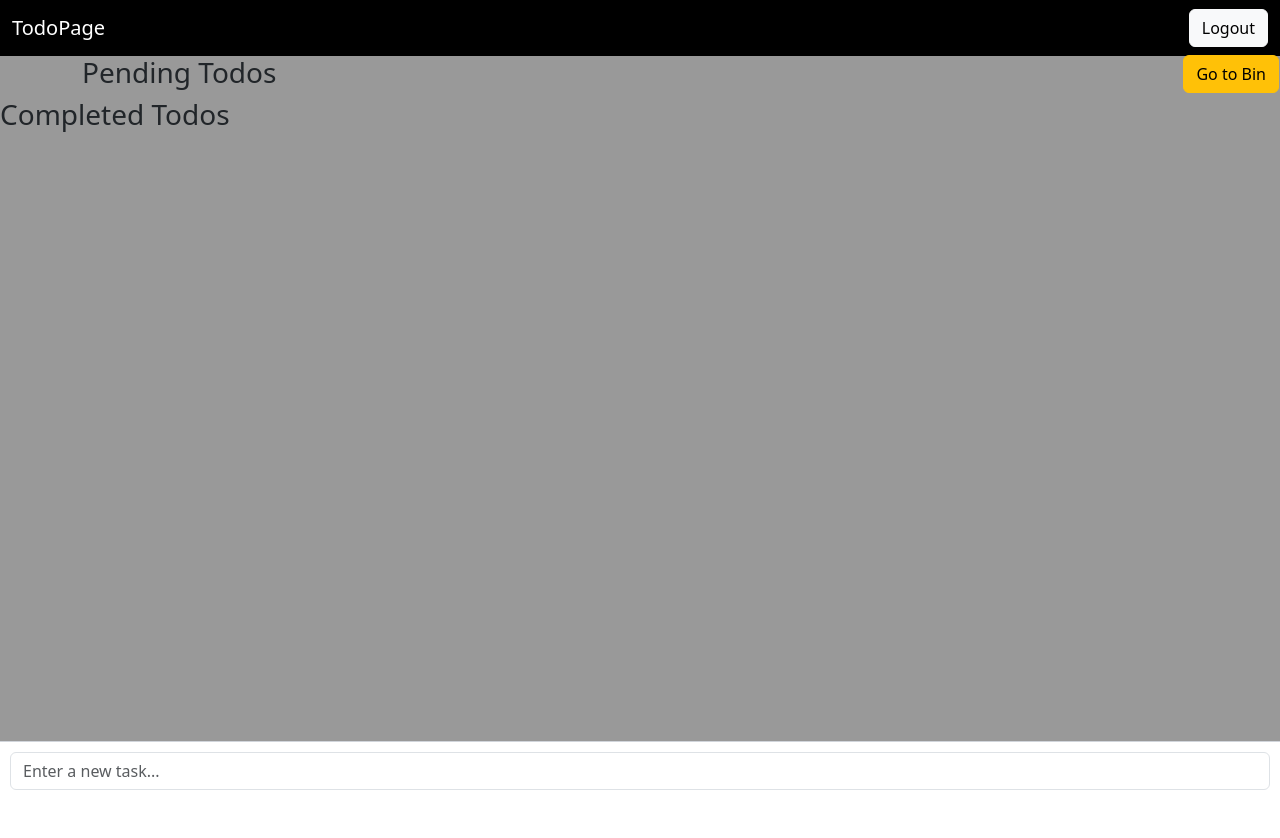
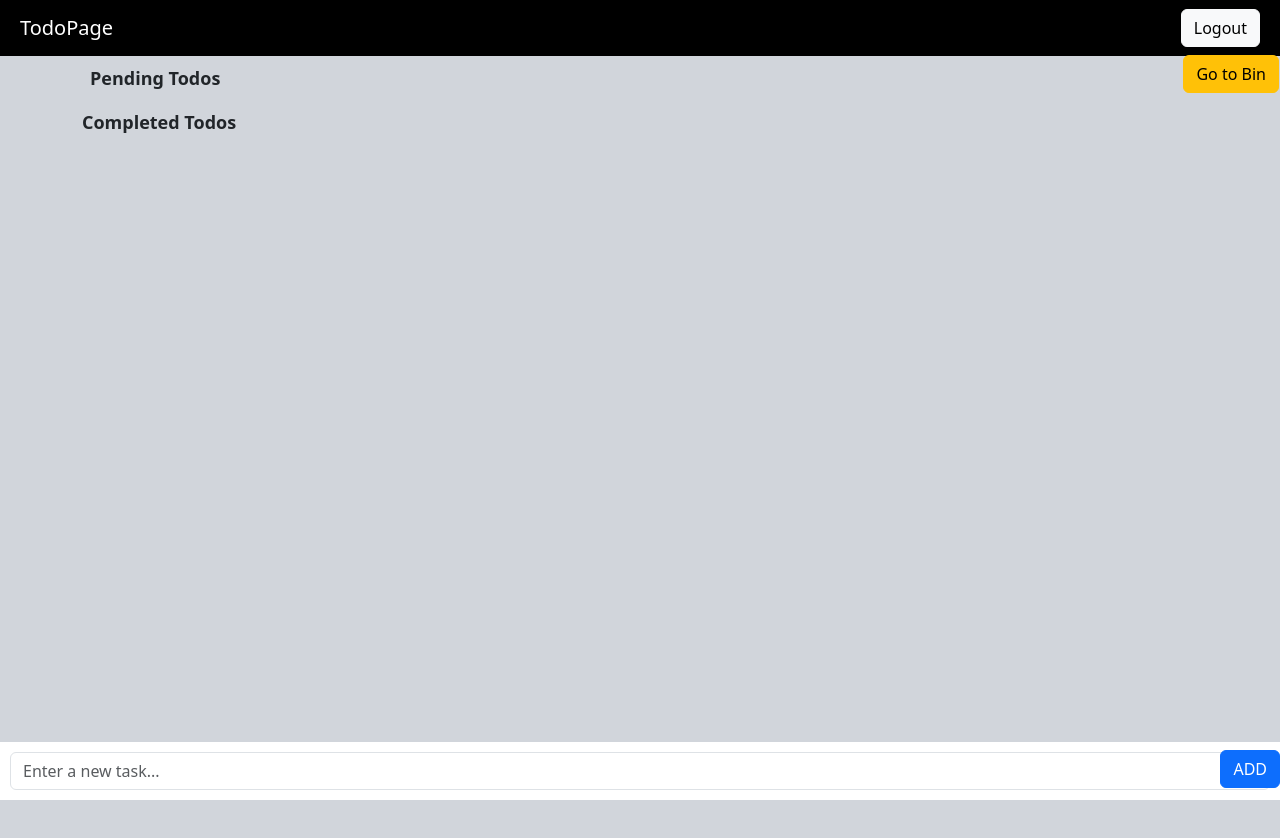
Before and after one commit to VanshiGala/MyDailyPlanner, a React (Create React App) app: page /todopage in a window 1280 px wide. Both pictures are taken after typing "Sample", "Sample123" into the empty fields and a click on the button "Login". Shown: the top 838 px of the page. Before the commit the page ends 800 px from the top, so only its background shows below. Built offline with nearby package versions, Linux system fonts and the light colour scheme.

Commit message:
Changes made

```diff
--- a/src/App.js
+++ b/src/App.js
@@ -4,25 +4,25 @@ import Welcome from './Components/Welcome';
 import Login from './Components/Login';
 import TodoPage from './Components/TodoPage';
 import Bin from './Components/Bin';
+import Header from './Components/Header';
 import 'bootstrap/dist/css/bootstrap.min.css';
+// App > Login
+// TODO
+// Header -> logout
 
 function App() {
   const [isAuthenticated, setIsAuthenticated] = useState(false);
-  const [username, setUsername] = useState('');
-
 
   // Check for logged-in status in localStorage
   useEffect(() => {
     const storedUsername = localStorage.getItem('username');
     if (storedUsername) {
-      setUsername(storedUsername);
       setIsAuthenticated(true);
     }
   }, []);
 
   // Handle login logic
   const handleLogin = (usernameInput) => {
-    setUsername(usernameInput);
     setIsAuthenticated(true);
     localStorage.setItem('username', usernameInput); // Store the username in localStorage
   };
@@ -30,12 +30,13 @@ function App() {
   // Handle logout logic
   const handleLogout = () => {
     setIsAuthenticated(false);
-    setUsername('');
     localStorage.removeItem('username'); // Clear the username from localStorage
   };
 
   return (
+    <>
     <Router>
+      <Header handleLogout={handleLogout}/>
       <Routes>
         {/* Welcome Page Route */}
         <Route path="/welcome" element={<Welcome />} />
@@ -43,12 +44,12 @@ function App() {
        {/* Login Route */}
         <Route
           path="/login"
-          element={!isAuthenticated ? <Login setIsLoggedin ={handleLogin} /> : <Navigate to="/todopage" />}
+          element={!isAuthenticated ? <Login handleLogin = {handleLogin} /> : <Navigate to="/todopage" />}
         />
         {/* TodoPage Route */}
         <Route
           path="/todopage"
-          element={isAuthenticated ? <TodoPage username={username} onLogout={handleLogout} /> : <Navigate to="/login" />}
+          element={isAuthenticated ? <TodoPage/> : <Navigate to="/login" />}
         />
 
         {/* Bin Page Route */}
@@ -64,6 +65,7 @@ function App() {
         />
       </Routes>
     </Router>
+    </>
   );
 }
 
--- /dev/null
+++ b/src/Components/Header.jsx
@@ -0,0 +1,34 @@
+import React from 'react'
+import {Button, Nav, Navbar, NavbarBrand, NavItem} from 'reactstrap';
+import 'bootstrap/dist/css/bootstrap.min.css';
+import { useNavigate } from 'react-router-dom';
+
+function Header({handleLogout}){
+  const navigate = useNavigate();
+
+
+  const onLogout = () => {
+    console.log("Loggin out");
+
+     handleLogout();
+    navigate('/welcome');
+  }
+
+
+  return (
+    <div>
+      <Navbar  className="bg-black text-white p-2 border-none flex justify-between items-center minHeight: '100vh' w-full">
+      <NavbarBrand href="/welcome" className='text-white'>TodoPage</NavbarBrand>
+      <Nav className="ml-auto" navbar>
+        <NavItem>
+            <Button color="light" onClick={onLogout}>Logout</Button>
+
+
+        </NavItem>
+      </Nav>
+    </Navbar>
+    </div>
+  )
+}
+
+export default Header;
--- a/src/Components/Login.jsx
+++ b/src/Components/Login.jsx
@@ -5,7 +5,7 @@ import { BsGoogle } from 'react-icons/bs';
 import { BsInstagram } from 'react-icons/bs';
 import { BsPinterest} from 'react-icons/bs';
 
-const Login = ({ setIsLoggedin }) => {
+const Login = ({ handleLogin }) => {
   const [username, setUsername] = useState('');
   const [password, setPassword] = useState('');
   const [errorMessage, setErrorMessage] = useState('');
@@ -22,13 +22,14 @@ const Login = ({ setIsLoggedin }) => {
       return;
     }
 
-    if (password.length < 6) {
-      setErrorMessage('Password must be at least 6 characters long.');
+    if (password.length < 4) {
+      setErrorMessage('Password must be at least 4 characters long.');
       return;
     }
 
+
     // Set login status and navigate to /todo page
-   setIsLoggedin(true);
+    handleLogin(username);
     navigate('/todopage');
   };
 
--- a/src/Components/TodoPage.jsx
+++ b/src/Components/TodoPage.jsx
@@ -1,22 +1,7 @@
 import React, { useState, useEffect } from 'react';
-import { Container, Card, CardBody, Row, Col, Button, Input, Navbar, NavbarBrand, Nav, NavItem } from 'reactstrap';
-import { Link, useNavigate } from 'react-router-dom';
+import { Container, Card, CardBody, Row, Col, Button, Input } from 'reactstrap';
+import {  useNavigate } from 'react-router-dom';
 
-// Header with Navbar and Logout Button
-function Header() {
-  return (
-    <Navbar  className="bg-black dark">
-      <NavbarBrand href="/welcome" className='text-white'>TodoPage</NavbarBrand>
-      <Nav className="ml-auto" navbar>
-        <NavItem>
-          <Link to="/login">
-            <Button color="light">Logout</Button>
-          </Link>
-        </NavItem>
-      </Nav>
-    </Navbar>
-  );
-}
 
 // Todo Item Component
 function TodoItem({ todo, onDelete, onComplete }) {
@@ -32,8 +17,8 @@ function TodoItem({ todo, onDelete, onComplete }) {
 
             {/* Task text, truncate if too long */}
             <Col>
-              <span style={{ textDecoration: todo.completed ? 'line-through' : 'none' }}>
-                {todo.text.length > 50 ? `${todo.text.substring(0, 50)}...` : todo.text}
+              <span className={`${todo.completed ? 'line-through' : ''}`}>
+                 {todo.text.length > 50 ? `${todo.text.substring(0, 50)}...` : todo.text}
               </span>
               <div>
                 <small>{todo.username} - {todo.timestamp}</small>
@@ -67,6 +52,7 @@ function TodoPage() {
   useEffect(() => {
     const storedTodos = localStorage.getItem('todos');
     const storedDeletedTodos = localStorage.getItem('deletedTodos');
+    const storedCompletedTodos =localStorage.getItem('completedTodos') || [];
 
     if (storedTodos) {
       setTodos(JSON.parse(storedTodos));
@@ -78,7 +64,7 @@ function TodoPage() {
 
   // Add a new task
   const addTodo = (event) => {
-    if (event.key === 'Enter' && newTodo.trim()) {
+    if ((event.key === 'Enter' || event.type === 'click') && newTodo.trim()) {
       const timestamp = new Date().toLocaleString('en-US', {
         hour: 'numeric',
         minute: 'numeric',
@@ -101,7 +87,7 @@ function TodoPage() {
   };
 
   // Delete a task
-  const deleteTodo = (id) => {
+  const deletePendingTodo = (id) => {
     const todoToDelete = todos.find((todo) => todo.id === id);
     const updatedTodos = todos.filter((todo) => todo.id !== id);
     setTodos(updatedTodos);
@@ -111,24 +97,18 @@ function TodoPage() {
     localStorage.setItem('deletedTodos', JSON.stringify([...deletedTodos, todoToDelete])); // Update deleted todos in localStorage
   };
 
-  // Mark task as completed
-  // const completeTodo = (id) => {
-  //   const todo = todos.find((todo) => todo.id === id);
-  //   if (todo.completed) {
-  //     // Move back to pending list
-  //     const updatedTodos = [...todos, { ...todo, completed: false }];
-  //     // setCompletedTodos(completedTodos.filter((t) => t.id !== id));
-  //     setTodos(updatedTodos);
-  //     localStorage.setItem('todos', JSON.stringify(updatedTodos)); // Update localStorage
-  //     setCompletedTodos(completedTodos.filter((t) => t.id !== id));
-  //   } else {
-  //     // Move to completed list
-  //     const updatedCompletedTodos = [...completedTodos, { ...todo, completed: true }];
-  //     setCompletedTodos(updatedCompletedTodos);
-  //     setTodos(todos.filter((t) => t.id !== id));
-  //     localStorage.setItem('todos', JSON.stringify(todos.filter((t) => t.id !== id))); // Update localStorage
-  //   }
-  // };
+  const deleteCompletedTodo = (id) => {
+      const todoToDelete = todos.find((todo) => todo.id === id);
+      const updatedTodos = todos.filter((todo) => todo.id !== id);
+     setCompletedTodos(completedTodos.filter((todo) => todo.id !== id));
+        // setTodos(updatedTodos);
+    localStorage.setItem('todos', JSON.stringify(updatedTodos)); // Update localStorage
+    const storedDeletedTodos = localStorage.getItem('deleteCompletedTodo');
+    const deletedTodos = storedDeletedTodos ? JSON.parse(storedDeletedTodos) : [];
+    localStorage.setItem('deleteCompletedTodo', JSON.stringify([...deletedTodos, todoToDelete])); // Update deleted todos in localStorage
+  };
+
+
 
     const completeTodo = (id) => {
     const todo = todos.find((todo) => todo.id === id);
@@ -149,15 +129,14 @@ function TodoPage() {
     navigate('/bin');
   };
 
-  return (
-    <div fluid style={{ backgroundColor: '#999999', minHeight: '100vh' }}>
-      <Header />
+    return (
+    <div fluid className=" bg-gray-300 min-h-screen"> {/*container*/}
       <Container>
         {/* Ordered List of Pending Todos */}
-        <h3>Pending Todos</h3>
+        <h3 className="text-lg font-semibold  space-y-2 mb-2 m-0 w-full p-2">Pending Todos</h3>
         <ol className="list-group">
           {todos.map((todo) => (
-            <TodoItem key={todo.id} todo={todo} onDelete={deleteTodo} onComplete={completeTodo} />
+            <TodoItem key={todo.id} todo={todo} onDelete={deletePendingTodo} onComplete={completeTodo} />
           ))}
         </ol>
         {/* Bin Button */}
@@ -165,20 +144,20 @@ function TodoPage() {
 >
           Go to Bin
         </Button>
-      </Container>
+
 
         {/* Ordered List of Completed Todos */}
-        <h3>Completed Todos</h3>
-        <ol className="list-group">
+        <h3 className="text-lg font-semibold w-full space-y-2 mb-1 m-0">Completed Todos</h3>
+        <ol className="list-group mb-5">
           {completedTodos.map((todo) => (
-            <TodoItem key={todo.id} todo={todo} onDelete={deleteTodo} onComplete={completeTodo} />
+            <TodoItem key={todo.id} todo={todo} onDelete={deleteCompletedTodo} onComplete={completeTodo} />
           ))}
         </ol>
-
+      </Container>
 
 
       {/* Input Box for Adding a New Task */}
-      <div className="todo-input-box fixed bottom-0 w-full p-[10px] bg-white border-t border-gray-300">
+      <div className="todo-input-box fixed bottom-0 w-full p-[10px]  bg-white border-t border-gray-300">
         <Input
           type="text"
           placeholder="Enter a new task..."
@@ -186,9 +165,11 @@ function TodoPage() {
           onChange={(e) => setNewTodo(e.target.value)}
           onKeyPress={addTodo}
         />
+        <Button color="primary" onClick={addTodo} className="absolute right-0 top-2  ">ADD</Button>
       </div>
+
     </div>
-  );
+   );
 }
 
 export default TodoPage;
--- a/src/Components/Welcome.jsx
+++ b/src/Components/Welcome.jsx
@@ -20,7 +20,7 @@ const Welcome = () => {
   }, []);
 
   return (
-    <Container fluid className= "justify-content-center align-items-center bg-gray-200 min-h-screen">
+    <Container fluid className= "justify-content-center align-items-center bg-gray-300 min-h-screen">
       <Row>
         <Col xs="12">
           <h1 className="text-center p-5">Plan. Prioritize. Prosper!</h1>
--- a/src/index.js
+++ b/src/index.js
@@ -3,6 +3,8 @@ import ReactDOM from 'react-dom/client';
 import './index.css';
 import App from './App';
 import reportWebVitals from './reportWebVitals';
+import 'bootstrap/dist/css/bootstrap.min.css';
+
 
 const root = ReactDOM.createRoot(document.getElementById('root'));
 root.render(
```
